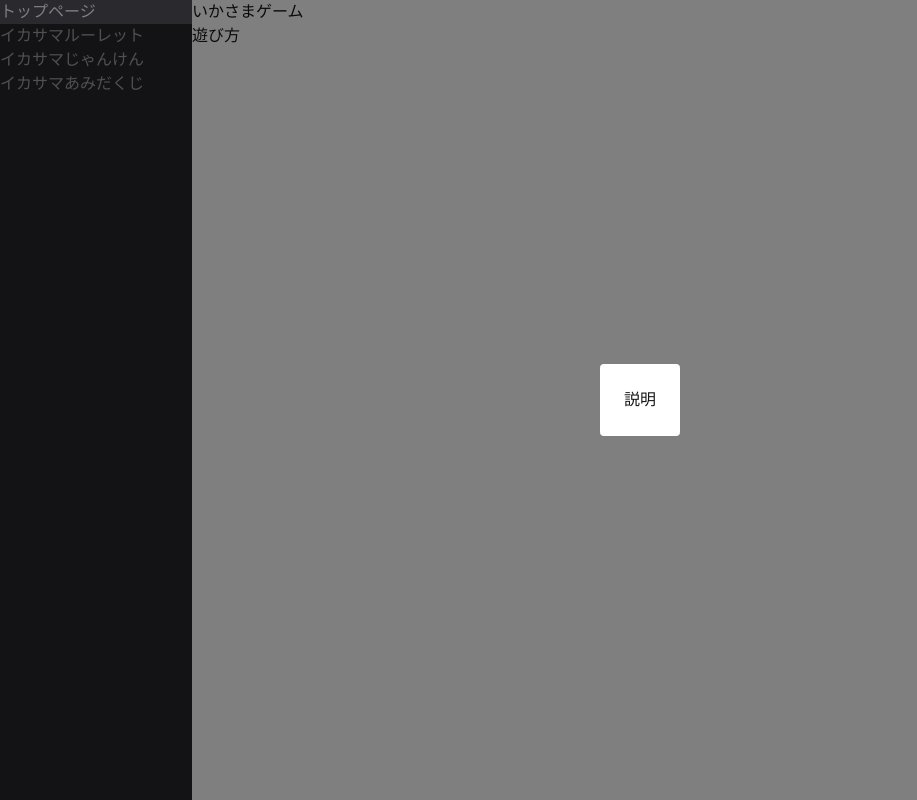
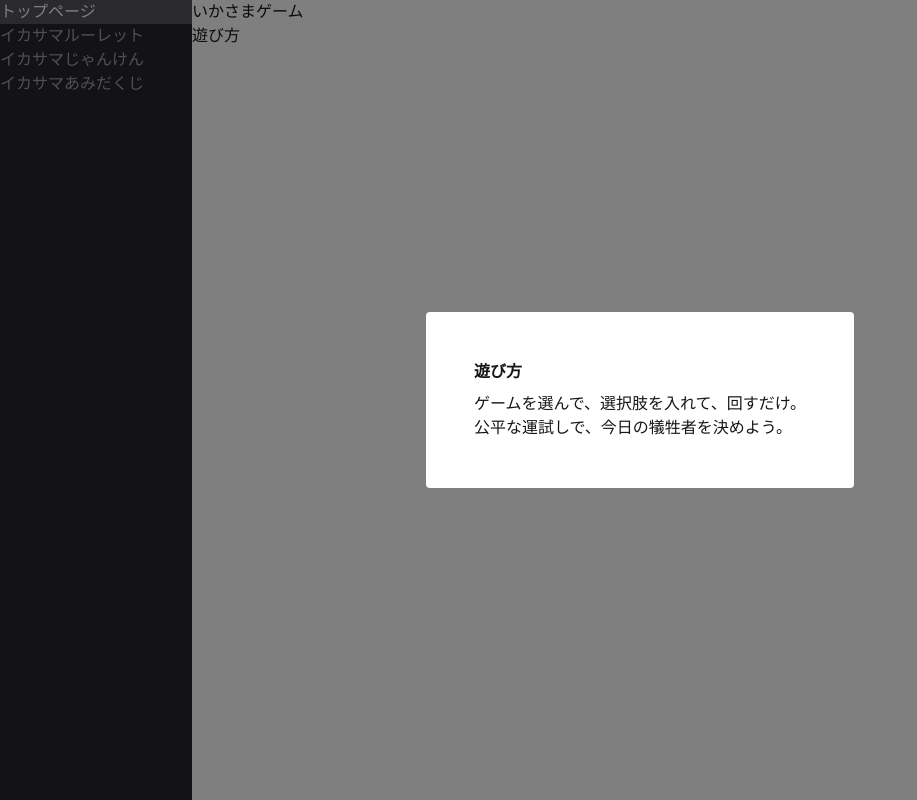
Before and after one commit to MiyazakiTakumi-724/cheating_game, a Next.js app: page / in a window 1280 px wide. Both pictures are taken after a click on the button "遊び方". Shown: the whole page, without its empty margins (0-917 px from the left). Built offline with nearby package versions, Linux system fonts and the light colour scheme.

Commit message:
complete roulette

```diff
--- a/app/page.tsx
+++ b/app/page.tsx
@@ -14,7 +14,13 @@ export default function Home() {
         <div className="fixed inset-0 bg-black/50 flex items-center justify-center"
           onClick={() => setIsOpen(false)}>
           <div className="bg-white p-6 rounded">
-            <p>説明</p>
+            <div className="bg-white p-6 rounded max-w-sm">
+              <h2 className="font-bold mb-2">遊び方</h2>
+              <p>
+                ゲームを選んで、選択肢を入れて、回すだけ。<br />
+                公平な運試しで、今日の犠牲者を決めよう。
+              </p>
+            </div>
           </div>
         </div>
       )
--- a/app/roulette/page.tsx
+++ b/app/roulette/page.tsx
@@ -38,7 +38,9 @@ export default function RoulettePage() {
     return (
         <div>
             <div className="relative inline-block">
-                <h1 onClick={() => setIsOpen(true)}>いかさまルーレット</h1>
+                <h1 onDoubleClick={() => setIsOpen(!isOpen)} className="select-none">
+                    いかさまルーレット
+                </h1>
                 {isOpen && (
                     <div className="absolute left-0 top-full z-20 flex flex-col gap-1 border bg-white p-2 text-sm">
                         <button
```
Also changed, not shown: 1 other file (tests, documents, lock files or other folders).
